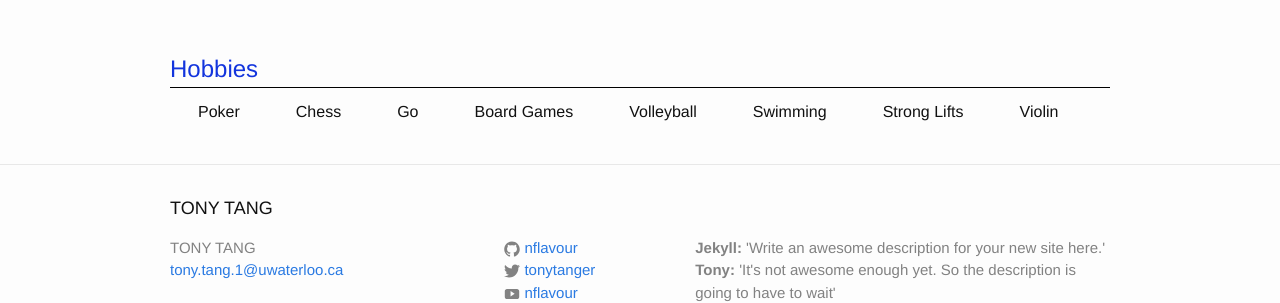
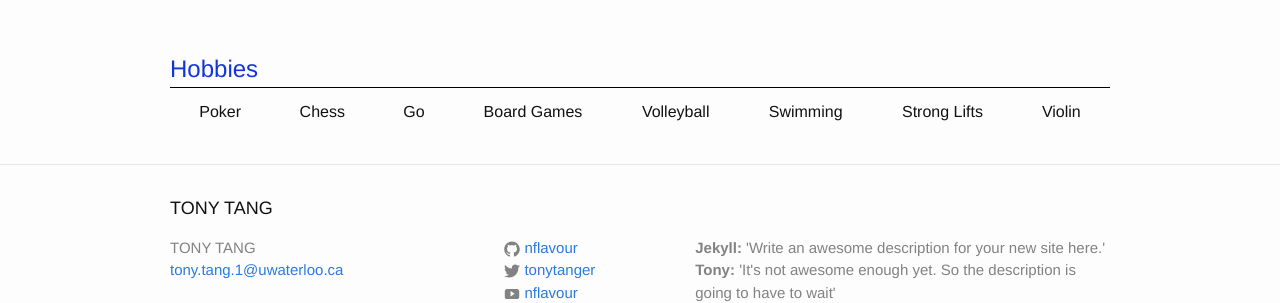
Before and after one commit to nflavour/nflavour.github.io, a Jekyll site: the page built from index.html, in a window 1280 px wide. Shown: the part 1694-1997 px from the top of the page. Built offline with Jekyll 4.4.1, drawn with Linux system fonts in a browser that asks for light colours; nearby versions of some CDN libraries.

Commit message:
fixed layout issues

```diff
--- a/_includes/head.html
+++ b/_includes/head.html
@@ -8,4 +8,5 @@
 
     <link rel="stylesheet" href="{{ "/css/main.css" | prepend: site.baseurl }}">
     <link rel="canonical" href="{{ page.url | replace:'index.html','' | prepend: site.baseurl | prepend: site.url }}">
+	<script src="https://code.jquery.com/jquery-1.11.2.min.js"></script>
 </head>
--- a/_includes/header.html
+++ b/_includes/header.html
@@ -19,3 +19,34 @@
   </div>
 
 </header>
+<script type="text/javascript">
+
+    // change the color of the site header border
+    var change_site_header_color = function(color) {
+      var site_header = $(".site-header");
+      site_header.css("border-top", "5px solid " + color);
+    }
+
+    // set random initial color values
+    var red = Math.floor(Math.random() * 255);
+    var green = Math.floor(Math.random() * 255);
+    var blue = Math.floor(Math.random() * 255);
+
+    // add 5 to the argument, and loop back to 0 if result is greater than 255
+    var color_add = function(color) {
+      color += 2;
+      if (color > 255) {
+        color = 0;
+      }
+      return color;
+    }
+
+    // set every 100ms, call a funcion to change the color of the site header border
+    setInterval(function() {
+      red  = color_add(red);
+      green = color_add(green);
+      blue = color_add(blue);
+      var color_string = "rgb(" + red + ", " + green + ", " + blue + ")";
+      change_site_header_color(color_string);
+    }, 300);
+  </script>
--- a/_sass/_layout.scss
+++ b/_sass/_layout.scss
@@ -281,6 +281,7 @@
         .hobbies {
             border: none;
             display: table;
+            width: 100%;
             .hobby {
                 display: table-cell;
                 padding: 0 1.75em;
@@ -346,3 +347,29 @@
         }
     }
 }
+
+.projects-table {
+    display: table;
+    width: 100%;
+    font-size: 1.1em;
+    .project-group {
+        display: table-row;
+    }
+    .project-header {
+        display: table-cell;
+        width: 30%;
+        padding: .5em 1em;
+        .project-title {
+            color: #1234dd;
+        }
+        .project-screenshot {
+            height: 100px;
+            width: 100%;
+        }
+    }
+    .project-body {
+        display: table-cell;
+        width: 70%;
+        padding: .5em 1em;
+    }
+}
--- a/index.html
+++ b/index.html
@@ -3,47 +3,11 @@
 ---
 
 <head>
-<meta charset="utf-8">
-<meta name="viewport" content="width=device-width">
-<meta http-equiv="X-UA-Compatible" content="IE=edge">
-<link rel="stylesheet" href="{{ "/css/main.css" | prepend: site.baseurl }}">
-<script src="https://code.jquery.com/jquery-1.11.2.min.js"></script>
-<title>TONY TANG</title>
+	{% include head.html %}
 </head>
 
 <body>
     {% include header.html %}
-	<script type="text/javascript">
-
-		// change the color of the site header border
-		var change_site_header_color = function(color) {
-			var site_header = $(".site-header");
-			site_header.css("border-top", "5px solid " + color);
-		}
-
-		// set random initial color values
-		var red = Math.floor(Math.random() * 255);
-		var green = Math.floor(Math.random() * 255);
-		var blue = Math.floor(Math.random() * 255);
-
-		// add 5 to the argument, and loop back to 0 if result is greater than 255
-		var color_add = function(color) {
-			color += 2;
-			if (color > 255) {
-				color = 0;
-			}
-			return color;
-		}
-
-		// set every 100ms, call a funcion to change the color of the site header border
-		setInterval(function() {
-			red  = color_add(red);
-			green = color_add(green);
-			blue = color_add(blue);
- 			var color_string = "rgb(" + red + ", " + green + ", " + blue + ")";
- 			change_site_header_color(color_string);
-		}, 300);
-	</script>
 	<div class="page-content">
 	  <div class="wrapper">
 	  <div class="skill-section">
@@ -238,7 +202,7 @@
 		  					A residence program that connects enthusiastic entrepreneurs
 		  				</div>
 						<div class="carousel-body">
-							<img src="/assets/velocity_logo.png" class="carousel-body-img" />
+							<a href="http://velocity.uwaterloo.ca"><img src="/assets/velocity_logo.png" class="carousel-body-img" /></a>
 						</div>
 					</div>
 					<div class="carousel-gutter"></div>
@@ -250,7 +214,7 @@
 	  					Greet customers with a smile! Always making sure their visit is the best
 	  					</div>
 						<div class="carousel-body">
-							<img src="/assets/bomber_logo.png" class="carousel-body-img" />
+							<a href="http://www.feds.ca/bomber"><img src="/assets/bomber_logo.png" class="carousel-body-img" /></a>
 						</div>
 					</div>
 					<div class="carousel-gutter"></div>
@@ -262,7 +226,7 @@
 	  					Connecting co-op students on their work terms by organizing social events
 	  					</div>
 						<div class="carousel-body">
-							<img src="/assets/coopconnection_logo.png" class="carousel-body-img" />
+							<a href="http://www.feds.ca/coop"><img src="/assets/coopconnection_logo.png" class="carousel-body-img" /></a>
 						</div>
 					</div>
 		  		</div>
```
Lines whose indentation alone changed are shown as unchanged.
